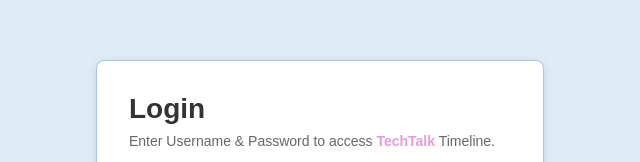
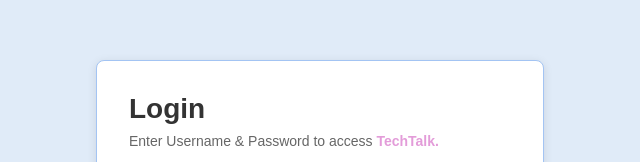
Before and after one commit to hujaafar/Talknet, a plain HTML site: page Login.html in a window 1280 px wide. Shown: the part 129-291 px from the top of the page, 320-960 px from the left. Drawn offline with Linux system fonts and the light colour scheme.

Commit message:
no timeline

```diff
--- a/Login.html
+++ b/Login.html
@@ -12,7 +12,7 @@
             <div class="card">
                 <div class="card-header">
                     <h2 class="card-title text-2xl">Login</h2>
-                    <p class="card-description">Enter Username & Password to access <span class="TechTalk">TechTalk</span> Timeline.</p>
+                    <p class="card-description">Enter Username & Password to access <span class="TechTalk">TechTalk.</span></p>
                 </div>
                 <div class="card-content space-y-4">
                     <div class="space-y-2">
```
